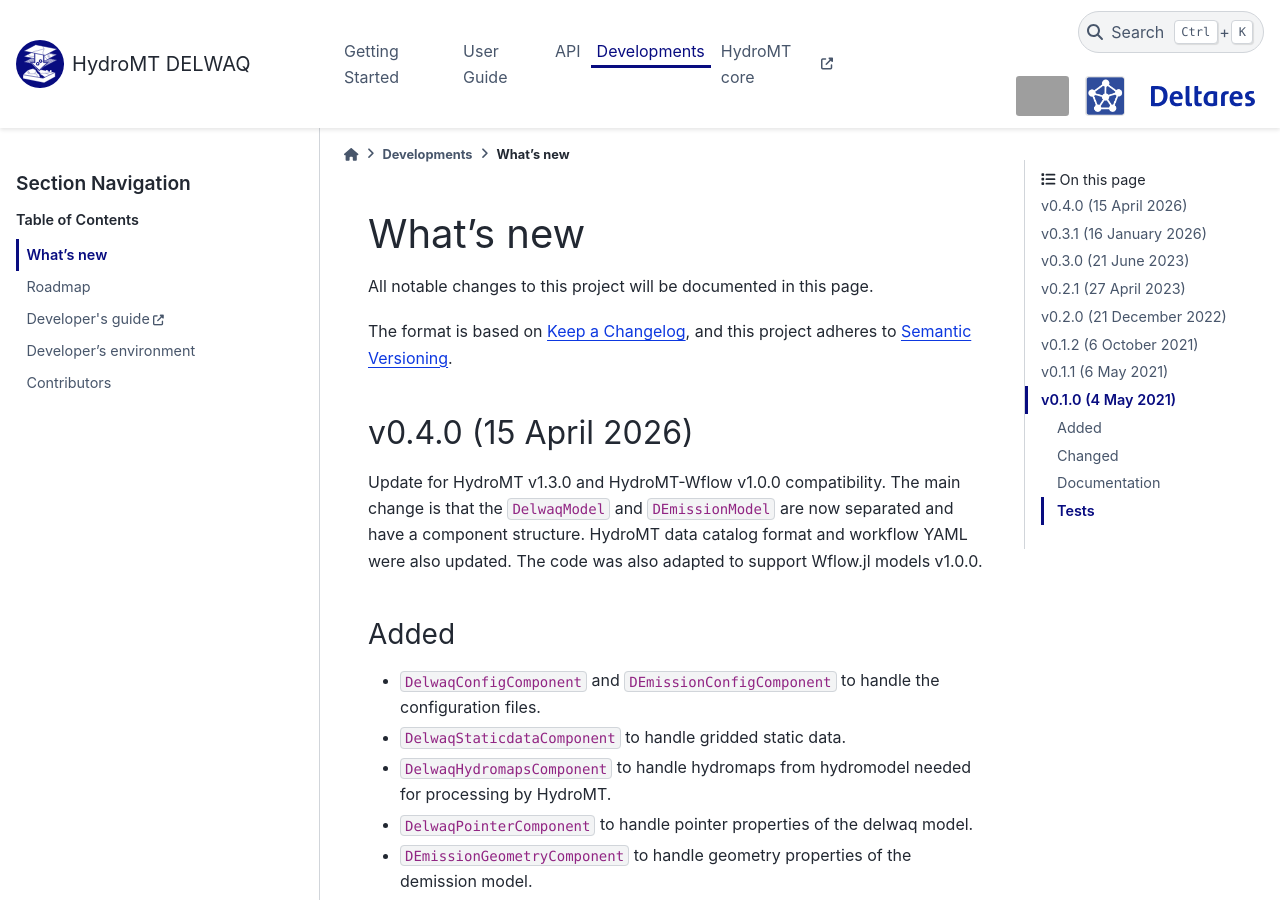
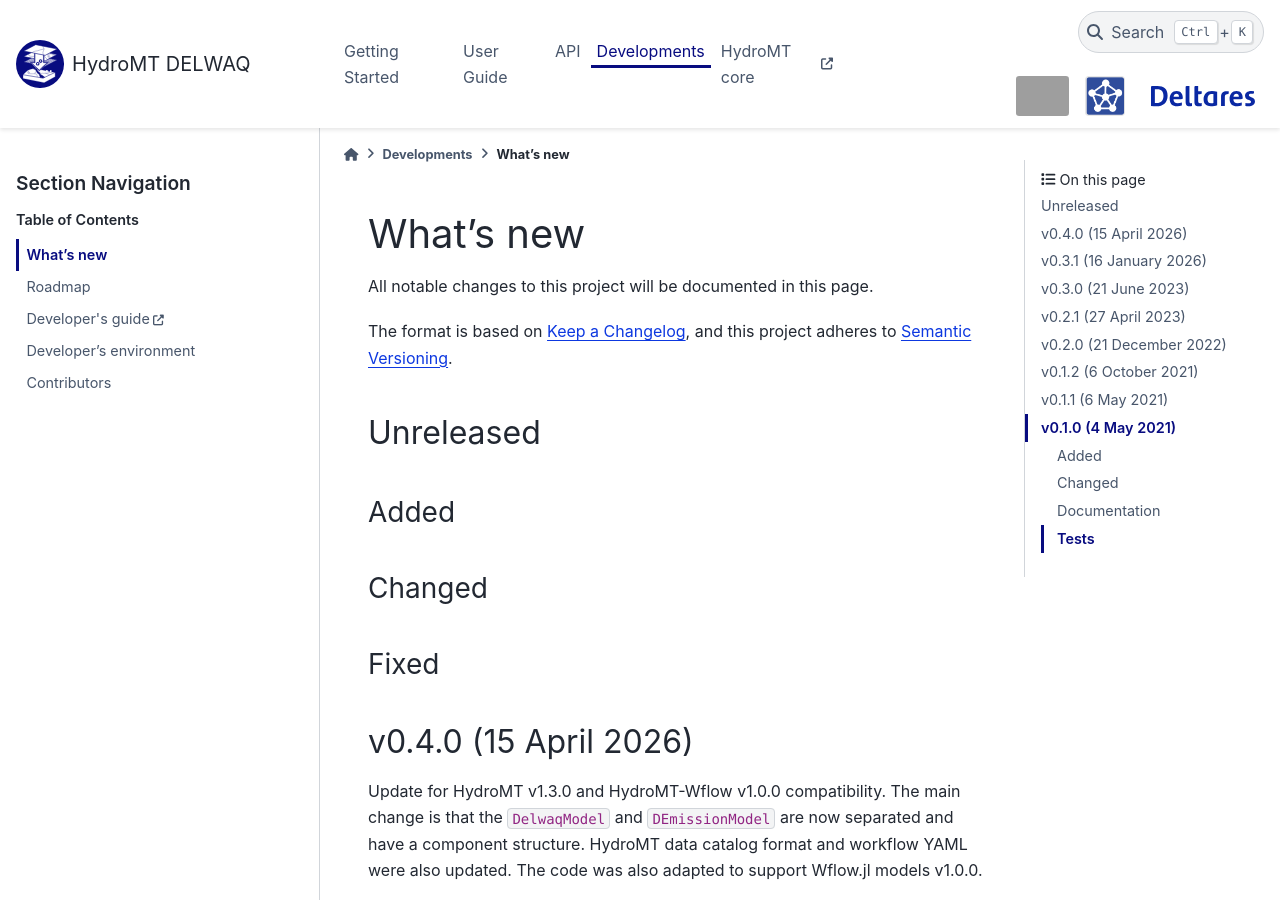
Before and after one commit to Deltares/hydromt_delwaq, a Sphinx documentation site: the page built from docs/changelog.rst, in a window 1280 px wide and 900 px high. Built offline with Sphinx 7.4.7 and the PyData theme 0.15.4, drawn with Linux system fonts in a browser that asks for light colours; pages that are not in the unit, such as notebooks, are missing from menus; grey boxes are pictures that could not be loaded.

Commit message:
update version and changelog after release (#49)

```diff
--- a/docs/changelog.rst
+++ b/docs/changelog.rst
@@ -5,6 +5,18 @@ All notable changes to this project will be documented in this page.
 
 The format is based on `Keep a Changelog`_, and this project adheres to
 `Semantic Versioning`_.
+
+Unreleased
+==========
+
+Added
+-----
+
+Changed
+-------
+
+Fixed
+-----
 
 v0.4.0 (15 April 2026)
 ========================
--- a/hydromt_delwaq/__init__.py
+++ b/hydromt_delwaq/__init__.py
@@ -2,7 +2,7 @@
 
 from os.path import abspath, dirname, join
 
-__version__ = "0.4.0"
+__version__ = "0.4.0.dev0"
 
 # Set environment variables (this will be temporary)
 # to use shapely 2.0 in favor of pygeos (if installed)
```
